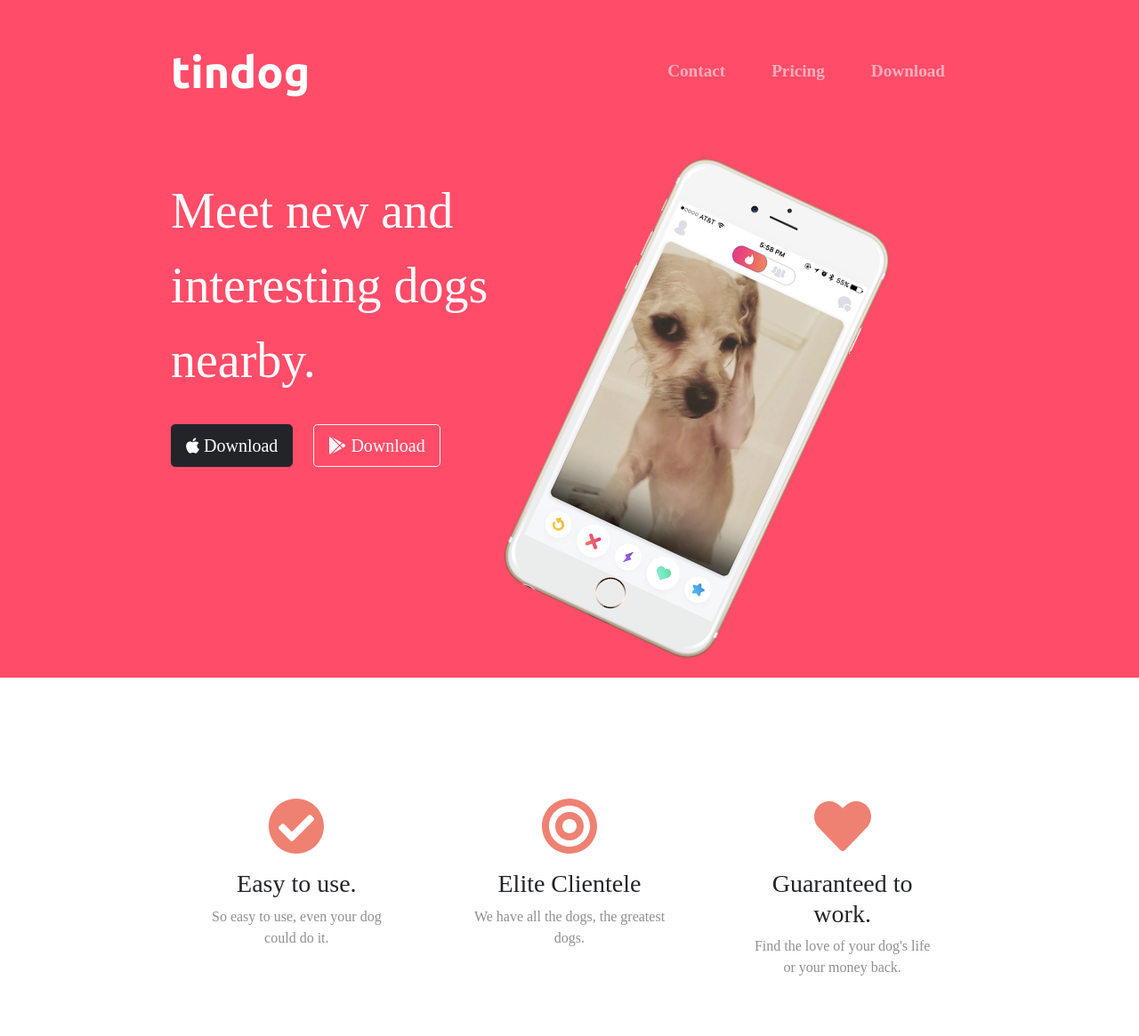
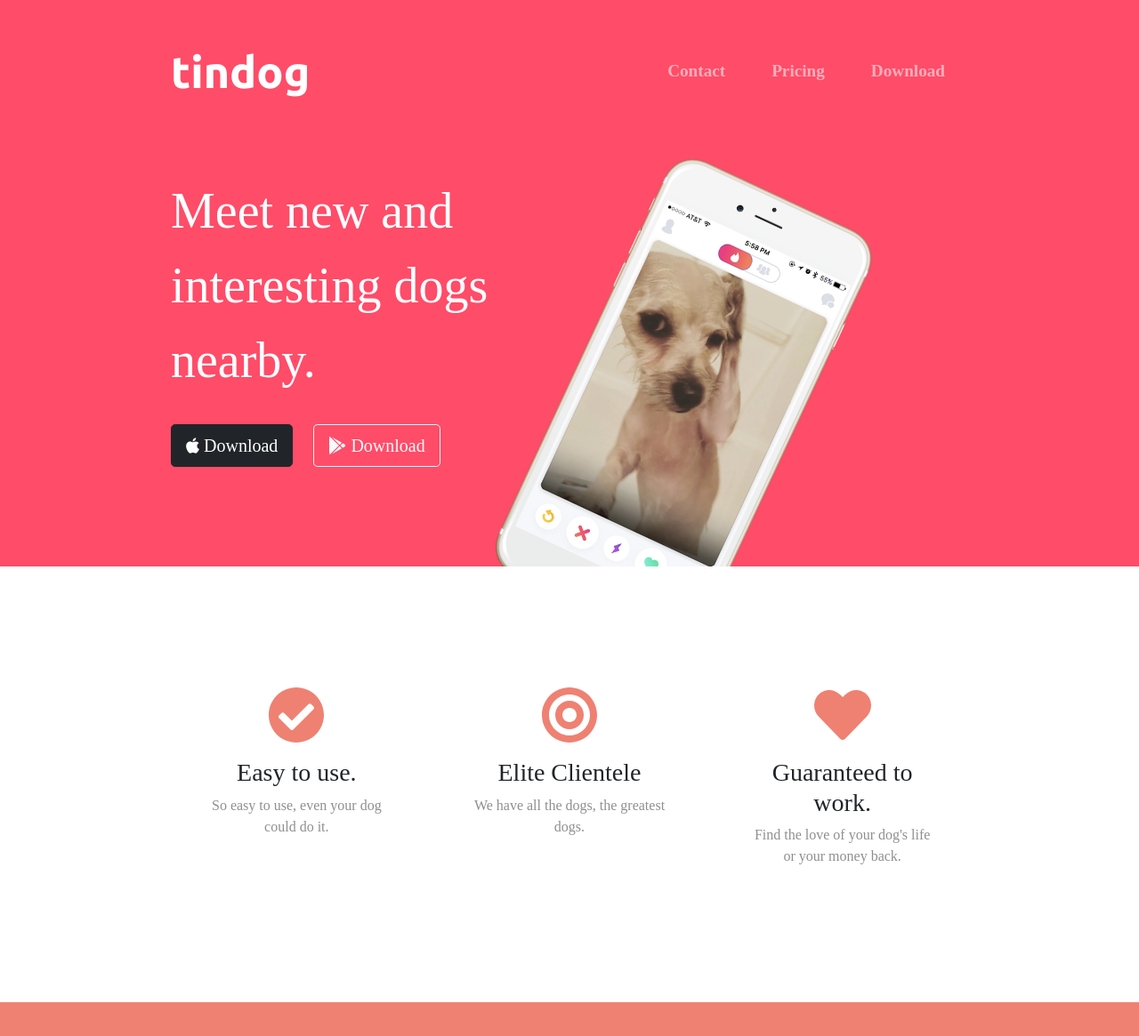
Before and after one commit to ramirors1/TinDog, a plain HTML site: page index.html in a window 1280 px wide. Shown: the top 1165 px of the page at 89% size. Drawn offline with nearby package versions, Linux system fonts and the light colour scheme.

Commit message:
working on z-index

```diff
--- a/css/styles.css
+++ b/css/styles.css
@@ -57,6 +57,8 @@ p {
 
 #features {
     padding: 7% 15%;
+    background-color: #fff;
+    position: relative;
 }
 
 .feature-box {
@@ -71,13 +73,19 @@ p {
     color: white;
 }
 
+.container-fluid {
+    padding: 3% 15% 7%
+}
+
 .download-button {
     margin: 5% 3% 5% 0;
 }
 
 .title-image {
-    width: 60%;
-    transform: rotate(25deg) ;
+    width: 20%;
+    transform: rotate(25deg);
+    position:absolute;
+    right: 30%;
 }
 
 .icon {
```
